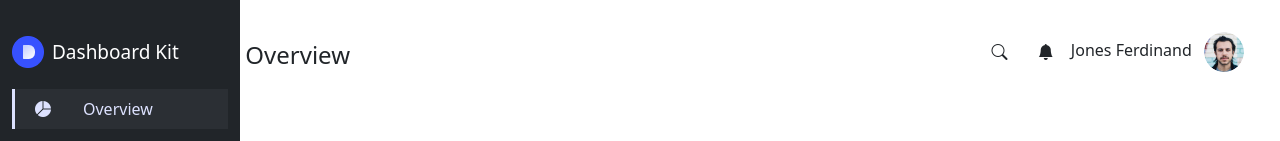
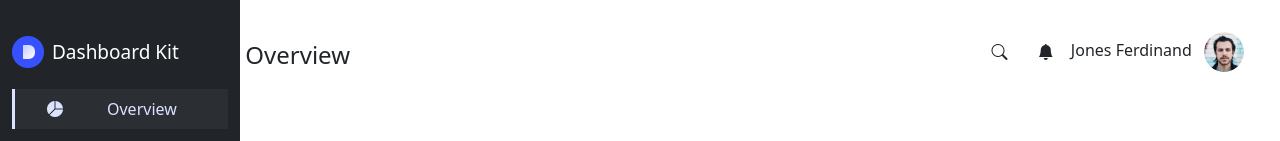
Before and after one commit to yunjiham/inm320sbb-bootstrap-assignment, a website: page public/index.html in a window 1280 px wide. Shown: the top 141 px of the page. Drawn offline with nearby package versions, Linux system fonts and the light colour scheme.

Commit message:
change icon in html

```diff
--- a/public/assets/css/main.css
+++ b/public/assets/css/main.css
@@ -33,6 +33,11 @@ body {
     color: #DDE2FF;
     background-color: rgb(159, 162, 180, 0.08);
     border-left-color: #DDE2FF;
+}
+
+.icon {
+    width: 40px;
+    text-align: center;
 }
 
 
--- a/public/index.html
+++ b/public/index.html
@@ -34,7 +34,9 @@
                         <ul class="nav flex-column">
                             <li class="nav-item">
                                 <a class="nav-link d-flex align-items-center active gap-2" aria-current="page" href="#">
-                                    <i class="bi bi-pie-chart-fill"></i>
+                                    <div class="icon">
+                                        <i class="bi bi-pie-chart-fill"></i>
+                                    </div>
                                     <div class="nav-text ms-4">Overview</div>
                                 </a>
                             </li>
```
